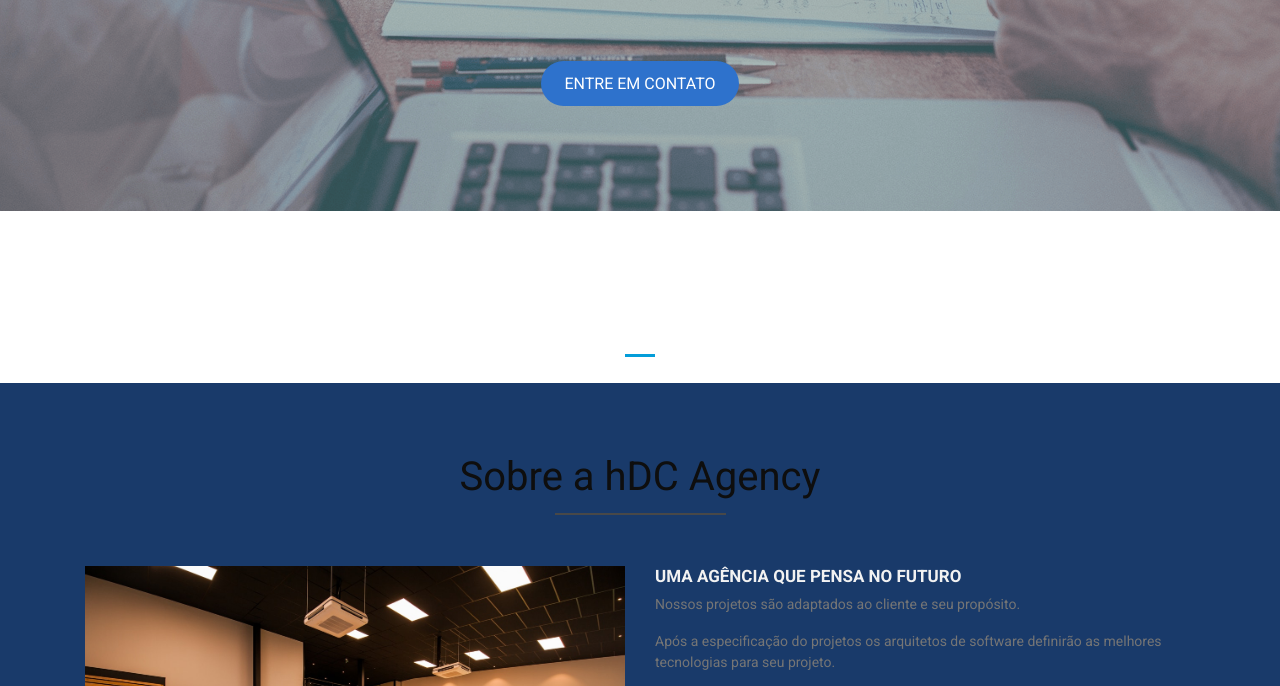
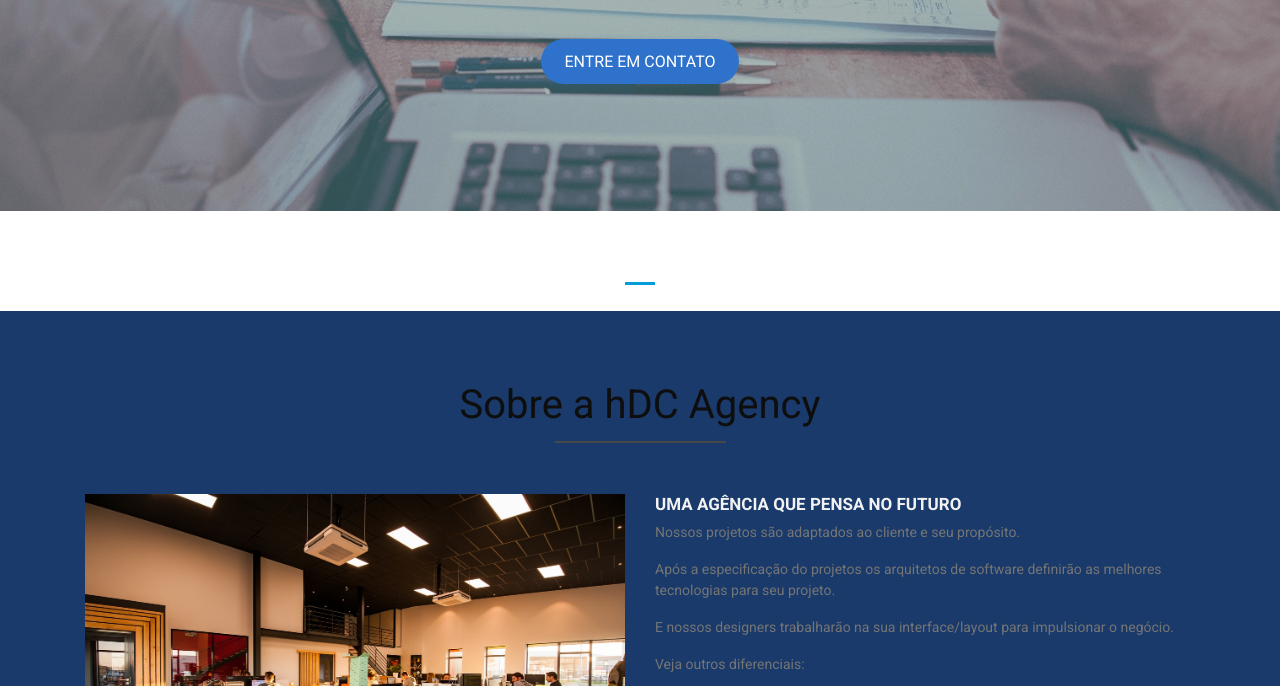
Before and after one commit to JonatanAJ/ByteTech, a plain HTML site: page index.html in a window 1280 px wide. Shown: the part 409-1095 px from the top of the page. Drawn offline with nearby package versions, Linux system fonts and the light colour scheme; a script that the page names is missing.

Commit message:
Update styles.css

```diff
--- a/css/styles.css
+++ b/css/styles.css
@@ -58,7 +58,7 @@ header, .navbar {
 }
 
 #mainSlider .carousel-inner, #mainSlider .carousel-item {
-  height: 99vh;
+  height: 90vh;
 }
 
 #mainSlider .carousel-caption {
```
